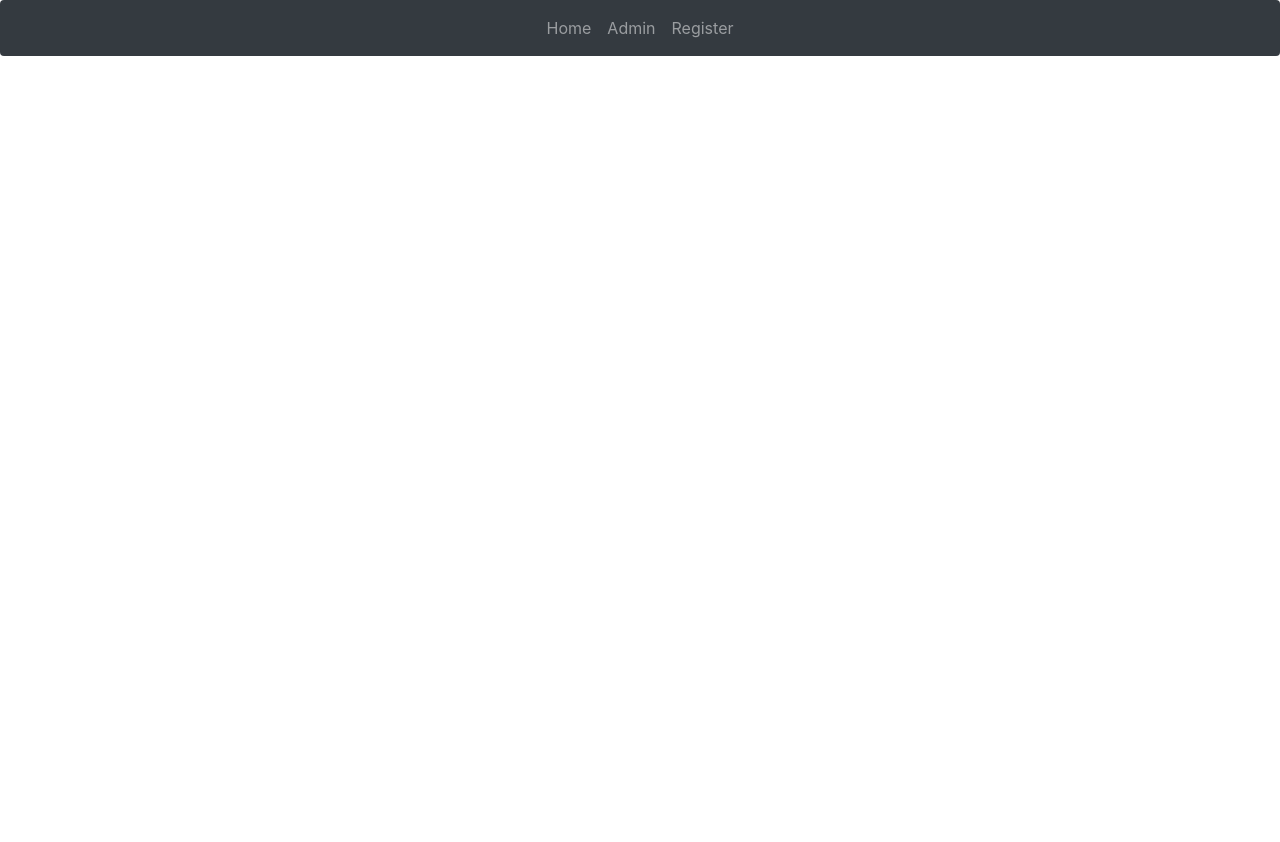
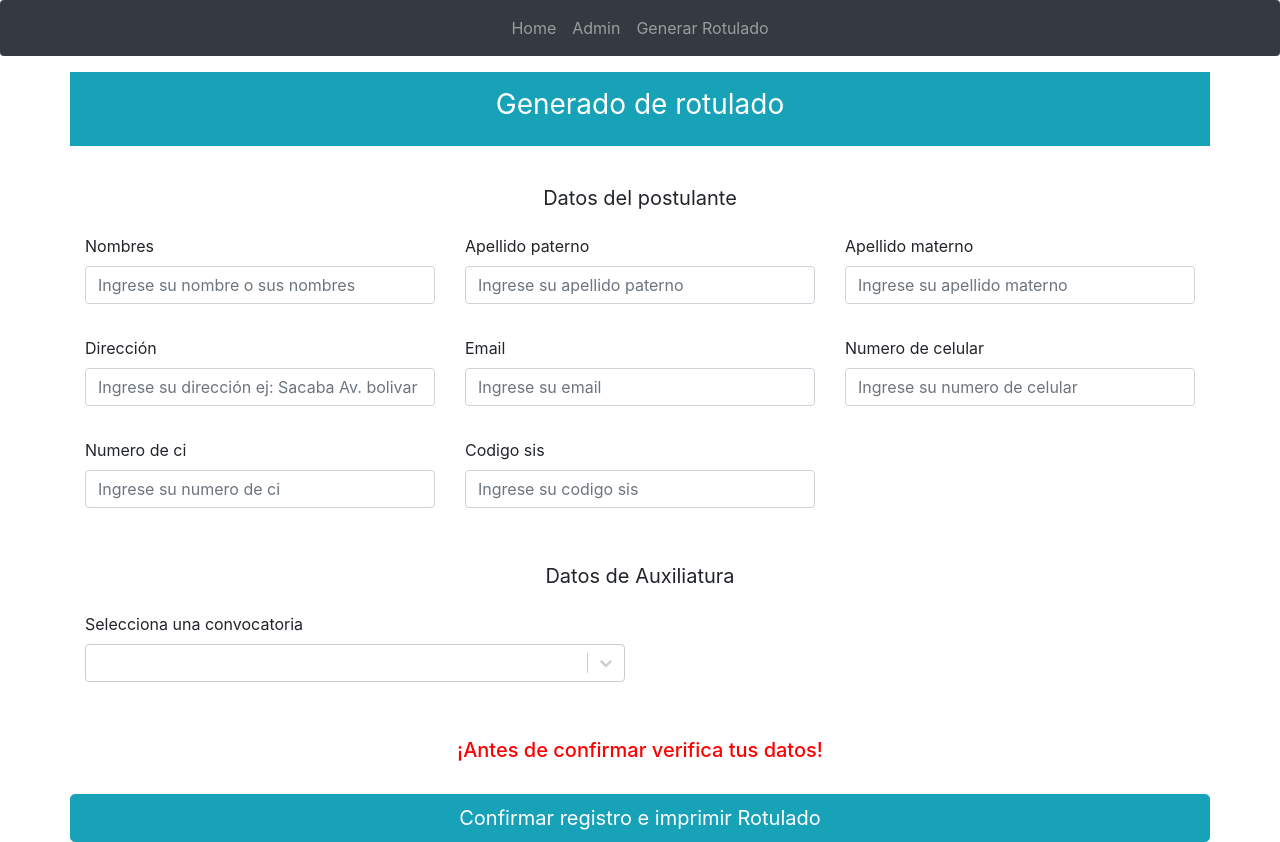
Before and after one commit to EliceoJoel/Cliente-TIS, a React (Create React App) app: page /Generate_Rotulado in a window 1280 px wide. Before the commit the page ends 800 px from the top, so only its background shows below. Built offline with nearby package versions, Linux system fonts and the light colour scheme; no server answers.

Commit message:
fill select announcment

```diff
--- a/src/App.js
+++ b/src/App.js
@@ -4,7 +4,7 @@ import { BrowserRouter as Router, Route } from 'react-router-dom'
 import Navbar from './components/Navbar'
 import Landing from './components/Landing'
 import Login from './components/Login'
-import Register from './components/Register'
+import Generate_Rotulado from './components/Generate_Rotulado'
 import Profile from './components/Profile'
 
 class App extends Component {
@@ -15,7 +15,7 @@ class App extends Component {
           <Navbar />
           <Route exact path="/" component={Landing} />
           <div className="container">
-            <Route exact path="/register" component={Register} />
+            <Route exact path="/Generate_Rotulado" component={Generate_Rotulado} />
             <Route exact path="/login" component={Login} />
             <Route exact path="/profile" component={Profile} />
           </div>
--- a/src/components/Register.js
+++ b/src/components/Generate_Rotulado.js
@@ -3,14 +3,16 @@ import * as jsPDF from 'jspdf'
 import Select from 'react-select'
 //import axios from 'axios'
 import {register} from './UserFunctions'
+import {getAnnouncement} from './UserFunctions'
 
 //format of valid email
 var validMail = /\w+@\w+\.+[a-z]/;
-var op = [
+var aux = [
     { value: 'aux1', label: 'aux1' },
     { value: 'aux2', label: 'aux2' },
     { value: 'aux3', label: 'aux3' }
   ]
+var conv = []
 
 class Register extends Component {
 
@@ -32,31 +34,67 @@ class Register extends Component {
             phone_error: '',
             ci: '',
             ci_error: '',
-            selectedOption: null,
-            selectedOption_error: '',
+            sis_code: '',
+            sis_code_error: '',
+            selectedConvOption: null,
+            selectedConvOption_error: '',
+            selectedAuxOption: null,
+            selectedAuxOption_error: '',
+            showAux: false,
         }
 
         this.onChange = this.onChange.bind(this)
         this.onSubmit = this.onSubmit.bind(this)
     }
 
+    componentDidMount() {
+        getAnnouncement().then(res => {
+            for (var i=0; i < res.length; i++) {
+                var object = {}
+                object.value = res[i].id
+                object.label = res[i].name
+                conv[i] = object
+              }
+        })
+    }
+
     onChange (e) {
         this.setState({ [e.target.name]: e.target.value })
+        this.setState({
+            names_error: '',
+            first_surname_error: '',
+            second_surname_error: '',
+            direction_error: '',
+            email_error: '',
+            phone_error:'',
+            selectedOption_error:'',
+            ci_error:'',
+            sis_code_error:'',
+        })
     }
 
-    selectChange = selectedOption =>{
+    selectAuxChange = selectedAuxOption =>{
+        this.setState({selectedAuxOption_error:''})
         this.setState(
-            {selectedOption},
-            () => console.log(this.state.selectedOption)
+            {selectedAuxOption},
+            () => console.log(this.state.selectedAuxOption)
         )
+    }
 
+    selectConvChange = selectedConvOption =>{
+        this.setState({selectedConvOption_error:''})
+        this.setState(
+            {selectedConvOption},
+            () => console.log(this.state.selectedConvOption)
+        )
+        this.setState({showAux:true})
     }
     //field validation function
     valid(){
         if(this.state.names === ''){
             this.setState({names_error:'Campo vacio'})
         }
-        else if(this.state.names.length > 30){
+        else if(this.state.names.length > 60){
             this.setState({names_error:'Dato ingresado demasiado largo'})
         }
         else if(this.state.first_surname === ''){
@@ -98,8 +136,17 @@ class Register extends Component {
         else if(this.state.ci.length > 8 || this.state.ci.length < 7 || isNaN(this.state.ci)){
             this.setState({ci_error:'ci incorrecto'})
         }
-        else if(this.state.selectedOption === null){
-            this.setState({selectedOption_error:'Seleccione una auxiliatura'})
+        else if(this.state.sis_code === ''){
+            this.setState({sis_code_error:'Campo vacio'})
+        }
+        else if(this.state.sis_code.length > 9 || this.state.sis_code.length < 8 || isNaN(this.state.sis_code)){
+            this.setState({sis_code_error:'codigo sis incorrecto'})
+        }
+        else if(this.state.selectedConvOption === null){
+            this.setState({selectedConvOption_error:'Seleccione una convocatoria'})
+        }
+        else if(this.state.selectedAuxOption === null){
+            this.setState({selectedAuxOption_error:'Seleccione una auxiliatura'})
         }
         else{
             return true;
@@ -110,7 +157,6 @@ class Register extends Component {
 
     onSubmit (e) {
         e.preventDefault()
-
         //clear error state
         this.setState({
             names_error: '',
@@ -120,7 +166,10 @@ class Register extends Component {
             email_error: '',
             phone_error:'',
             selectedOption_error:'',
-            ci_error:''
+            ci_error:'',
+            sis_code_error:'',
+            selectedAuxOption_error:'',
+            selectedConvOption_error:''
         })
 
         if(this.valid()){
@@ -134,9 +183,10 @@ class Register extends Component {
                 email: this.state.email,
                 phone: this.state.phone,
                 ci: this.state.ci,
+                sis_code: this.state.sis_code,
+                announcement: 'F',
                 auxiliary:this.getAuxs()
             }
-            console.log(newPostulant);
 
             register(newPostulant).then(res => {
                this.props.history.push(`/`)
@@ -147,8 +197,8 @@ class Register extends Component {
 
     getAuxs(){
         var auxs
-        for (var i=0; i < this.state.selectedOption.length; i++) {
-            auxs= auxs + (JSON.stringify(this.state.selectedOption[i].value))+"\n"
+        for (var i=0; i < this.state.selectedAuxOption.length; i++) {
+            auxs= auxs + (JSON.stringify(this.state.selectedAuxOption[i].value))+"\n"
           }
         auxs = auxs.replace(/["']/g, "")
         auxs = auxs.replace("undefined", "")
@@ -160,35 +210,38 @@ class Register extends Component {
         var doc = new jsPDF()
         doc.setFontSize(25)
         doc.line(15, 10, 200, 10) //horizontal top line
-        doc.line(200, 10, 200, 95+(10*this.state.selectedOption.length)) //vertical left line
-        doc.line(15, 10, 15, 95+(10*this.state.selectedOption.length)) //vertical rigth line
-        doc.line(15, 95+(10*this.state.selectedOption.length), 200, 95+(10*this.state.selectedOption.length)) //horizontal button line
+        doc.line(200, 10, 200, 115+(10*this.state.selectedAuxOption.length)) //vertical left line
+        doc.line(15, 10, 15, 115+(10*this.state.selectedAuxOption.length)) //vertical rigth line
+        doc.line(15, 115+(10*this.state.selectedAuxOption.length), 200, 115+(10*this.state.selectedAuxOption.length)) //horizontal button line
         doc.text('Nombre(s) = ' + this.state.names,20,20)
         doc.text('Apellido paterno = ' + this.state.first_surname,20,30)
         doc.text('Apellido Materno = ' + this.state.second_surname,20,40)
         doc.text('Dirección = ' + this.state.direction,20,50)
         doc.text('Email = ' + this.state.email,20,60)
         doc.text('Celular = ' + this.state.phone,20,70)
-        doc.text('Auxiliatura(s) = ',20,80)
-        doc.text(this.getAuxs(),20,90)
-        doc.text('Ci = '+this.state.ci,20,90+(10*this.state.selectedOption.length))
+        doc.text('Ci = ' + this.state.ci,20,80)
+        doc.text('Codigo sis = ' + this.state.sis_code,20,90)
+        doc.text('Convocatoria = conv1',20,100)
+        doc.text('Auxiliatura(s) = ',20,110)
+        doc.text(this.getAuxs(),20,120)
         doc.save('Mi_rotulado.pdf')
     }
 
     render () {
-        const { selectedOption } = this.state
+        const { selectedOptionAux } = this.state
+        const { selectedOptionConv } = this.state
         return (
                 <form noValidate onSubmit={this.onSubmit}>
                     <div className="row">
                         <div className="col-md-12 my-3 p-3 bg-info text-white">
                             <h1 className="h3 font-weight-normal text-center">
-                                Registro de postulante
+                                Generado de rotulado
                             </h1>
                         </div>
                         <h3 className="h5 col-md-12 my-4 font-weight-normal text-center">
                                 Datos del postulante
                         </h3>
-                        <div className="form-group col-md-12">
+                        <div className="form-group col-md-4">
                             <label htmlFor="names">Nombres</label>
                             <input
                                 type="text"
@@ -200,7 +253,7 @@ class Register extends Component {
                             />
                             <p style={{color:"red"}}>{this.state.names_error}</p>
                         </div>
-                        <div className="form-group col-md-6">
+                        <div className="form-group col-md-4">
                             <label htmlFor="first_surname">Apellido paterno</label>
                             <input
                                 type="text"
@@ -212,7 +265,7 @@ class Register extends Component {
                             />
                             <p style={{color:"red"}}>{this.state.first_surname_error}</p>
                         </div>
-                        <div className="form-group col-md-6">
+                        <div className="form-group col-md-4">
                             <label htmlFor="second_surname">Apellido materno</label>
                             <input
                                 type="text"
@@ -224,7 +277,7 @@ class Register extends Component {
                             />
                             <p style={{color:"red"}}>{this.state.second_surname_error}</p>
                         </div>
-                        <div className="form-group col-md-6">
+                        <div className="form-group col-md-4">
                             <label htmlFor="direction">Dirección</label>
                             <input
                                 type="text"
@@ -236,8 +289,8 @@ class Register extends Component {
                             />
                             <p style={{color:"red"}}>{this.state.direction_error}</p>
                         </div>
-                        <div className="form-group col-md-6">
-                            <label htmlFor="email">Email address</label>
+                        <div className="form-group col-md-4">
+                            <label htmlFor="email">Email</label>
                             <input
                                 type="email"
                                 className="form-control"
@@ -248,7 +301,7 @@ class Register extends Component {
                             />
                             <p style={{color:"red"}}>{this.state.email_error}</p>
                         </div>
-                        <div className="form-group col-md-6">
+                        <div className="form-group col-md-4">
                             <label htmlFor="phone">Numero de celular</label>
                             <input
                                 type="text"
@@ -260,7 +313,7 @@ class Register extends Component {
                             />
                             <p style={{color:"red"}}>{this.state.phone_error}</p>
                         </div>
-                        <div className="form-group col-md-6">
+                        <div className="form-group col-md-4">
                             <label htmlFor="ci">Numero de ci</label>
                             <input
                                 type="text"
@@ -272,23 +325,52 @@ class Register extends Component {
                             />
                             <p style={{color:"red"}}>{this.state.ci_error}</p>
                         </div>
+                        <div className="form-group col-md-4">
+                            <label htmlFor="sis_code">Codigo sis</label>
+                            <input
+                                type="text"
+                                className="form-control"
+                                name="sis_code"
+                                placeholder="Ingrese su codigo sis"
+                                value={this.state.sis_code}
+                                onChange={this.onChange}
+                            />
+                            <p style={{color:"red"}}>{this.state.sis_code_error}</p>
+                        </div>
                         <h3 className="h5 col-md-12 my-4 font-weight-normal text-center">
                                 Datos de Auxiliatura
                         </h3>
-                        <div className="form-group col-md-12">
+                        <div className="form-group col-md-6">
+                            <label htmlFor="conv">Selecciona una convocatoria</label>
+                            <Select
+                                name="conv"
+                                options={conv}
+                                className="basic-multi-select"
+                                classNamePrefix="select"
+                                placeholder=""
+                                value={selectedOptionConv}
+                                onChange={this.selectConvChange}
+                            />
+                            <p style={{color:"red"}}>{this.state.selectedConvOption_error}</p>
+                        </div>
+                        {
+                        this.state.showAux?
+                        <div className="form-group col-md-6">
                             <label htmlFor="aux">Selecciona una auxiliatura</label>
                             <Select
                                 isMulti
                                 name="aux"
-                                options={op}
+                                options={aux}
                                 className="basic-multi-select"
                                 classNamePrefix="select"
                                 placeholder=""
-                                value={selectedOption}
-                                onChange={this.selectChange}
+                                value={selectedOptionAux}
+                                onChange={this.selectAuxChange}
                             />
-                            <p style={{color:"red"}}>{this.state.selectedOption_error}</p>
+                            <p style={{color:"red"}}>{this.state.selectedAuxOption_error}</p>
                         </div>
+                        :null
+                        }
                         <div style={{color:'red'}} className=" h5 col-md-12 mt-4 text-center">
                             <p>¡Antes de confirmar verifica tus datos!</p>
                         </div>
--- a/src/components/Navbar.js
+++ b/src/components/Navbar.js
@@ -17,8 +17,8 @@ class Landing extends Component {
           </Link>
         </li>
         <li className="nav-item">
-          <Link to="/register" className="nav-link">
-            Register
+          <Link to="/Generate_Rotulado" className="nav-link">
+            Generar Rotulado
           </Link>
         </li>
       </ul>
```
Also changed, not shown: src/components/UserFunctions.js (+14 -0 lines).
